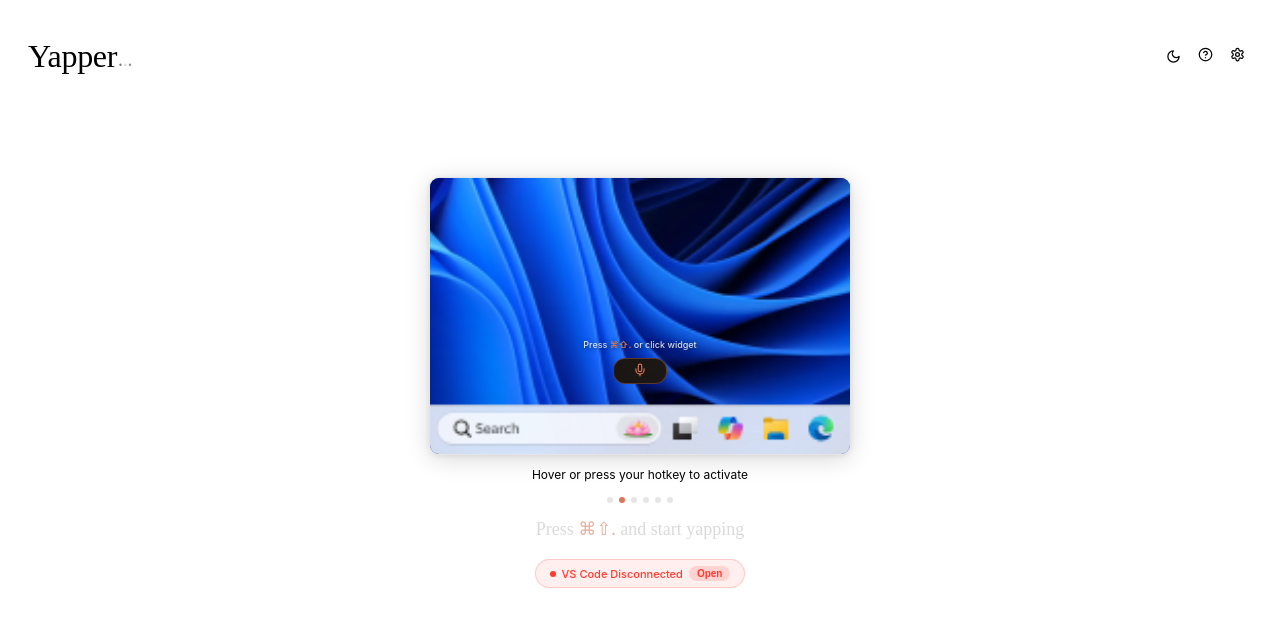
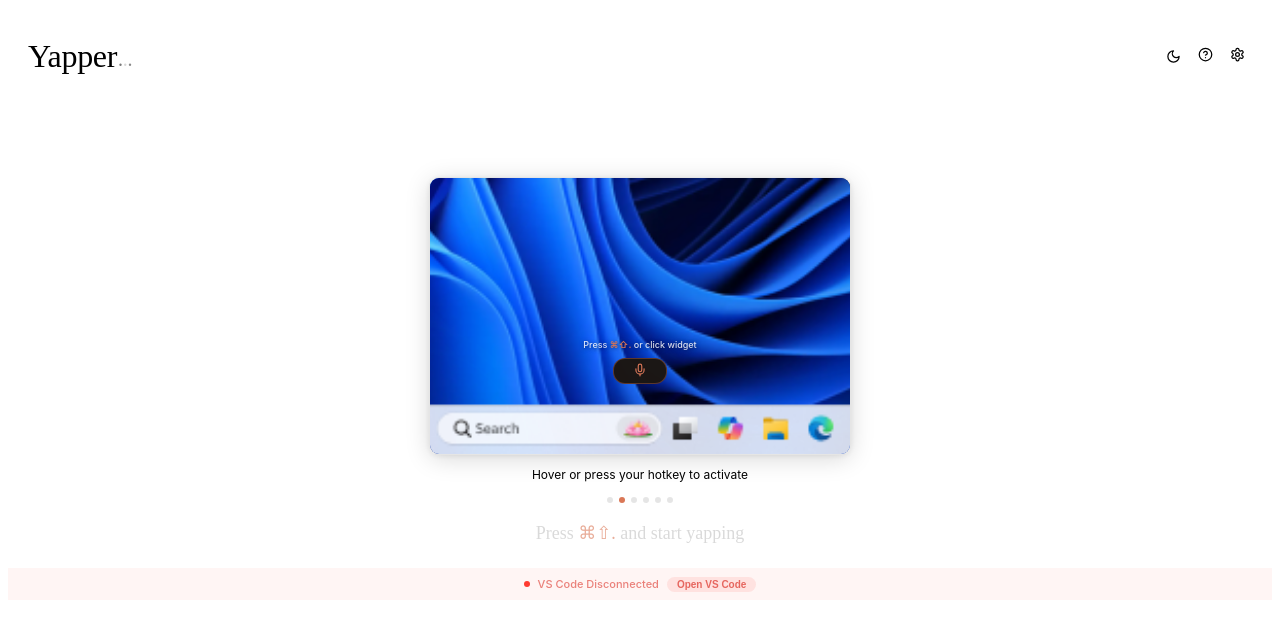
Before and after one commit to karandeepbhardwaj/Yapper, a React (Vite) app in the folder apps/desktop/: page / in a window 1280 px wide. Both pictures are taken after a click on the button "Get Started". Shown: the top 630 px of the page. Built offline with nearby package versions, Linux system fonts and the light colour scheme; the HTML template or start-up script is replaced by a standard one.

Commit message:
feat: replace pill with edge-to-edge frosted cloud status bar

```diff
--- a/apps/desktop/src/app/components/MainWindow.tsx
+++ b/apps/desktop/src/app/components/MainWindow.tsx
@@ -987,7 +987,7 @@
       {/* Fixed bottom message — only when no recordings */}
       {filteredItems.length === 0 && !searchQuery && (
         <div style={{
-          position: "absolute", bottom: 40, left: 0, right: 0,
+          position: "absolute", bottom: 36, left: 0, right: 0,
           padding: "16px 0 20px",
           textAlign: "center",
         }}>
@@ -1003,34 +1003,25 @@
         </div>
       )}
 
-      {/* Bridge status indicator */}
+      {/* Bridge status cloud */}
       {bridgeConnected !== null && (
         <div
           style={{
             position: "absolute",
-            bottom: 12,
+            bottom: 0,
             left: 0,
             right: 0,
-            display: "flex",
-            justifyContent: "center",
-            pointerEvents: "none",
-            userSelect: "none",
-          }}
-        >
-          <div
-            style={{
+            height: 32,
             display: "flex",
             alignItems: "center",
-              gap: 6,
-              padding: "6px 14px",
-              borderRadius: 20,
+            justifyContent: "center",
+            gap: 8,
             background: bridgeConnected
-                ? (isDarkMode ? "rgba(52,199,89,0.1)" : "rgba(52,199,89,0.08)")
-                : (isDarkMode ? "rgba(255,59,48,0.1)" : "rgba(255,59,48,0.08)"),
-              border: `1px solid ${bridgeConnected
-                ? "rgba(52,199,89,0.2)"
-                : "rgba(255,59,48,0.2)"}`,
-              pointerEvents: "auto",
+              ? (isDarkMode ? "rgba(52,199,89,0.06)" : "rgba(52,199,89,0.05)")
+              : (isDarkMode ? "rgba(255,59,48,0.06)" : "rgba(255,59,48,0.05)"),
+            backdropFilter: "blur(12px)",
+            WebkitBackdropFilter: "blur(12px)",
+            userSelect: "none",
           }}
         >
           <div style={{
@@ -1043,7 +1034,9 @@
           <span style={{
             fontSize: 11,
             fontWeight: 500,
-              color: bridgeConnected ? "#34c759" : "#ff3b30",
+            color: bridgeConnected
+              ? (isDarkMode ? "rgba(52,199,89,0.7)" : "rgba(40,160,70,0.6)")
+              : (isDarkMode ? "rgba(255,59,48,0.7)" : "rgba(220,50,40,0.6)"),
           }}>
             {bridgeConnected ? "VS Code Connected" : "VS Code Disconnected"}
           </span>
@@ -1051,20 +1044,19 @@
             <button
               onClick={() => invoke("open_vscode").catch(console.error)}
               style={{
-                  padding: "2px 8px",
-                  borderRadius: 10,
+                padding: "2px 10px",
+                borderRadius: 8,
                 border: "none",
-                  background: "rgba(255,59,48,0.15)",
-                  color: "#ff3b30",
+                background: isDarkMode ? "rgba(255,59,48,0.12)" : "rgba(255,59,48,0.1)",
+                color: isDarkMode ? "rgba(255,59,48,0.8)" : "rgba(220,50,40,0.7)",
                 fontSize: 10,
                 fontWeight: 600,
                 cursor: "pointer",
               }}
             >
-                Open
+              Open VS Code
             </button>
           )}
-          </div>
         </div>
       )}
     </div>
```
Lines whose indentation alone changed are shown as unchanged.
